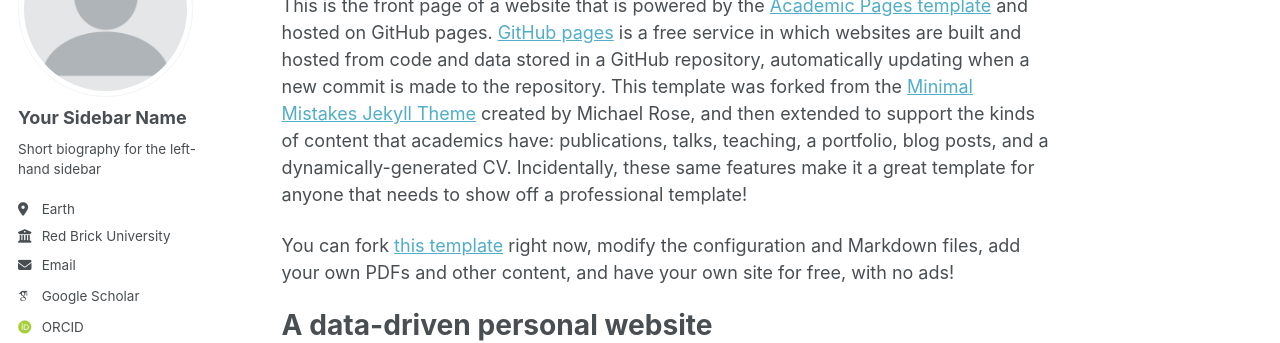
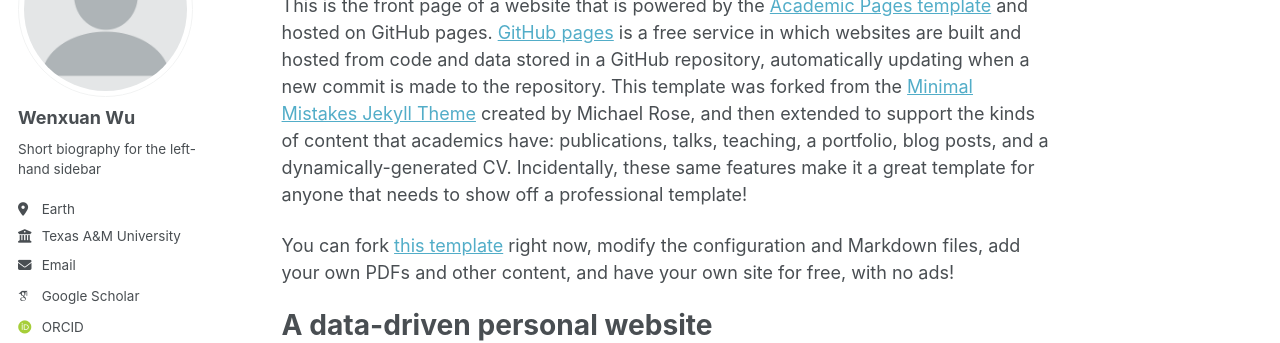
Before and after one commit to Wu-Wenxuan/Wu-Wenxuan.github.io, a Jekyll site: the page built from _pages/about.md, in a window 1280 px wide. Shown: the part 179-522 px from the top of the page. Built offline with Jekyll 4.4.1, drawn with Linux system fonts in a browser that asks for light colours; some web fonts are replaced; a script bundle is joined from its source files by our own code; library files that are not in the unit come from our copies.

Commit message:
first test

```diff
--- a/_config.yml
+++ b/_config.yml
@@ -25,11 +25,11 @@
 author:
   # Biographic information
   avatar: "profile.png"
-  name: "Your Sidebar Name"
+  name: "Wenxuan Wu"
   pronouns: # example: "she/her"
   bio: "Short biography for the left-hand sidebar"
   location: "Earth"
-  employer: "Red Brick University"
+  employer: "Texas A&M University"
   uri: # URL
   email: "none@example.org"
 
```
